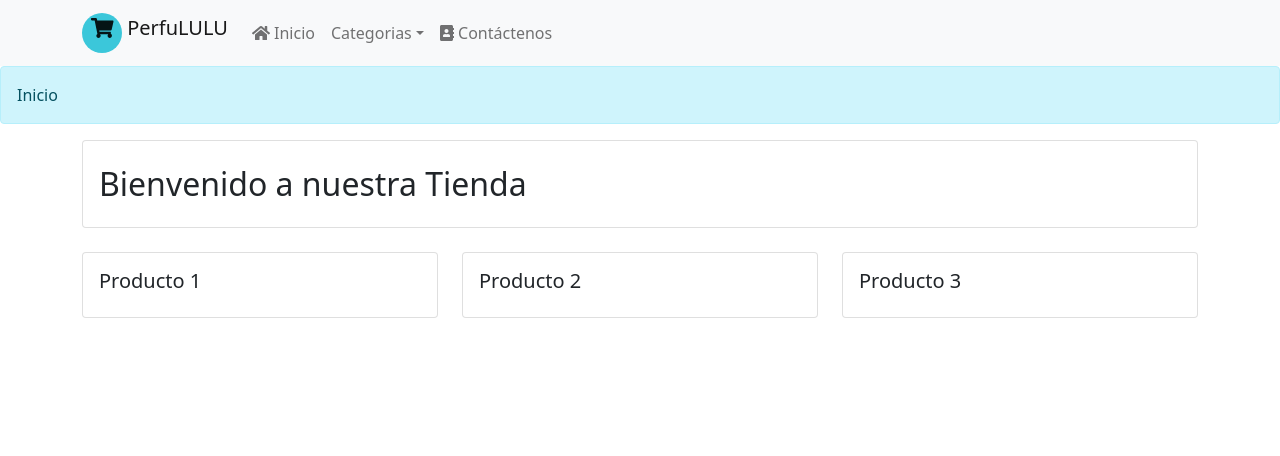
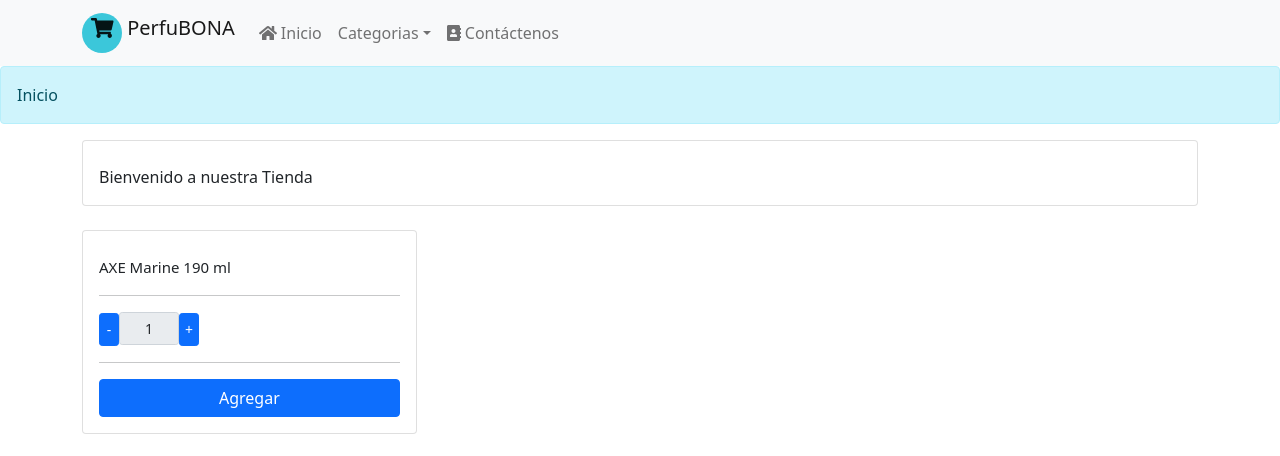
Before and after one commit to emibona/idea-bonalumi, a React (Create React App) app: page / in a window 1280 px wide. Shown: the top 456 px of the page. Built offline with nearby package versions, Linux system fonts and the light colour scheme.

Commit message:
se agrega contador de productos

```diff
--- a/package.json
+++ b/package.json
@@ -14,6 +14,7 @@
     "react-bootstrap": "^2.0.0-beta.4",
     "react-dom": "^17.0.2",
     "react-scripts": "4.0.3",
+    "sweetalert2": "^11.1.2",
     "web-vitals": "^1.0.1"
   },
   "scripts": {
--- a/src/components/CartWidget.js
+++ b/src/components/CartWidget.js
@@ -7,7 +7,7 @@ const CartWidget = () => {
     <div>
         <div className="dot">
             <FontAwesomeIcon icon={faShoppingCart} />
-        </div> PerfuLULU
+        </div> PerfuBONA
     </div>)
 };
 
--- /dev/null
+++ b/src/components/ItemCount.js
@@ -0,0 +1,58 @@
+import React, { useState } from "react";
+import { Container, Card, Row, Col, Form, Button } from "react-bootstrap";
+import Swal from 'sweetalert2';
+
+const ItemCount = ({ stock, initial, onAdd }) => {
+  const [count, setCount] = useState(parseInt(initial));
+  const [disponible, setDisponible] = useState(parseInt(stock));
+  const [producto, setProducto] = useState('AXE Marine 190 ml');
+
+  const incrementar = () => {
+    if (count < disponible) {
+      setCount(count + 1);
+    } else {
+      Swal.fire({
+        title: 'Disponible',
+        text: 'Ha superado la cantidad disponible',
+        icon: 'error',
+        confirmButtonText: 'Aceptar'
+      })
+    }
+  };
+
+  const decrementar = () => {
+    if (count > 1) {
+      setCount(count - 1);
+    } else {
+      return false;
+    }
+  };
+
+  return (
+    <div>
+      <Container>
+        <Row>
+          <Col>
+            <Card style={{ width: "30%" }}>
+              <Card.Body>
+                <Card.Title></Card.Title>
+                <Card.Text>
+                  <span className="h3">{producto}</span>
+                  <hr />
+                  <Button variant="primary" className="linea button" size="sm" onClick={decrementar}>-</Button>
+                  <Form.Control type="text" className="linea input" size="sm" value={count} readOnly="readonly" min="0" />
+                  <Button variant="primary" className="linea button" size="sm" onClick={incrementar}>+</Button>
+                  <hr></hr>
+                  <div className="d-grid gap-2">
+                  <Button variant="primary" onClick={onAdd}>Agregar</Button>
+                  </div>
+                </Card.Text>
+              </Card.Body>
+            </Card>
+          </Col>
+        </Row>
+      </Container>
+    </div>
+  );
+};
+export default ItemCount;
--- a/src/components/ItemListContainer.js
+++ b/src/components/ItemListContainer.js
@@ -1,8 +1,22 @@
 import React from "react";
 import { Container, Card, Row, Col } from "react-bootstrap";
+import ItemCount from './ItemCount';
+import Swal from 'sweetalert2';
 
 const ItemListContainer = ({ greeting }) => {
+
+  const onAdd = ()=> {
+    //alert('Producto agregado');
+    Swal.fire({
+      title: 'Item Agregado',
+      text: `Se agregó el producto a su carrito`,
+      icon: 'success',
+      confirmButtonText: 'Aceptar'
+    })
+  }
+
   return (
+    <div>
     <Container>
       <Row>
         <Col>
@@ -10,40 +24,16 @@ const ItemListContainer = ({ greeting }) => {
             <Card.Body>
               <Card.Title></Card.Title>
               <Card.Text>
-                <h2>{greeting}</h2>
+                {greeting}
               </Card.Text>
             </Card.Body>
           </Card>
         </Col>
       </Row>
-      <br />
-      <Row>
-        <Col>
-          <Card style={{ Width: "90%" }}>
-            <Card.Body>
-              <Card.Title>Producto 1</Card.Title>
-              <Card.Text></Card.Text>
-            </Card.Body>
-          </Card>
-        </Col>
-        <Col>
-          <Card style={{ Width: "90%" }}>
-            <Card.Body>
-              <Card.Title>Producto 2</Card.Title>
-              <Card.Text></Card.Text>
-            </Card.Body>
-          </Card>
-        </Col>
-        <Col>
-          <Card style={{ Width: "90%" }}>
-            <Card.Body>
-              <Card.Title>Producto 3</Card.Title>
-              <Card.Text></Card.Text>
-            </Card.Body>
-          </Card>
-        </Col>
-      </Row>
     </Container>
+    <br></br>
+    <ItemCount stock="5" initial="1" onAdd={onAdd} />
+  </div>
   );
 };
 
--- a/src/components/NavBar.js
+++ b/src/components/NavBar.js
@@ -1,4 +1,4 @@
-import React from 'react';
+import React, {useState} from 'react';
 import { Container, Nav, Navbar, NavDropdown, Alert } from 'react-bootstrap';
 import { faHome, faAddressBook, faSoap, faSprayCan, faTooth, faMedkit } from "@fortawesome/free-solid-svg-icons";
 import { FontAwesomeIcon } from "@fortawesome/react-fontawesome";
@@ -6,6 +6,9 @@ import CartWidget from './CartWidget';
 
 
 const NavBar = () => {
+
+  const [seccion, setSeccion] = useState('Inicio');
+
   return (<div>
     <Navbar bg="light" expand="lg">
   <Container>
@@ -17,23 +20,18 @@ const NavBar = () => {
       <Nav className="me-auto">
         <Nav.Link href="/"><FontAwesomeIcon icon={faHome} /> Inicio</Nav.Link>
         <NavDropdown title="Categorias" id="basic-nav-dropdown">
-          <NavDropdown.Item onClick={ () => SelectSeccion('Categoria > Desodorante') }><FontAwesomeIcon icon={faSprayCan} /> Desodorantes</NavDropdown.Item>
-          <NavDropdown.Item onClick={ () => SelectSeccion('Categoria > Jabones') }><FontAwesomeIcon icon={faSoap} /> Jabones</NavDropdown.Item>
-          <NavDropdown.Item onClick={ () => SelectSeccion('Categoria > Cuidado Dental') }><FontAwesomeIcon icon={faTooth} /> Cuidado Dental</NavDropdown.Item>
-          <NavDropdown.Item onClick={ () => SelectSeccion('Categoria > Labiales') }><FontAwesomeIcon icon={faMedkit} /> Botiquín</NavDropdown.Item>
+          <NavDropdown.Item onClick={ () => setSeccion('Categoria > Desodorante') }><FontAwesomeIcon icon={faSprayCan} /> Desodorantes</NavDropdown.Item>
+          <NavDropdown.Item onClick={ () => setSeccion('Categoria > Jabones') }><FontAwesomeIcon icon={faSoap} /> Jabones</NavDropdown.Item>
+          <NavDropdown.Item onClick={ () => setSeccion('Categoria > Cuidado Dental') }><FontAwesomeIcon icon={faTooth} /> Cuidado Dental</NavDropdown.Item>
+          <NavDropdown.Item onClick={ () => setSeccion('Categoria > Botiquín') }><FontAwesomeIcon icon={faMedkit} /> Botiquín</NavDropdown.Item>
         </NavDropdown>
-        <Nav.Link onClick={ () => SelectSeccion('Contáctenos') }><FontAwesomeIcon icon={faAddressBook} /> Contáctenos</Nav.Link>
+        <Nav.Link onClick={ () => setSeccion('Contáctenos') }><FontAwesomeIcon icon={faAddressBook} /> Contáctenos</Nav.Link>
       </Nav>
     </Navbar.Collapse>
   </Container>
 </Navbar>
-<Alert variant="info" id="info-seccion">Inicio</Alert>
+<Alert variant="info" id="info-seccion">{ seccion }</Alert>
   </div>);
 };
 
-const  SelectSeccion = (seccion) => {
-  document.getElementById('info-seccion').innerHTML = seccion;
-  console.log(seccion);
-}
-
 export default NavBar;
--- a/src/style.css
+++ b/src/style.css
@@ -8,3 +8,23 @@
   top: 50%;
   left: 50%;
 }
+
+.h3{
+  font-size: 15px;
+}
+
+.linea
+{
+  display: inline;
+}
+
+.input{
+  width: 60px;
+  padding: 5px;
+  text-align: center;
+}
+.button{
+  text-align: center;
+  width: 20px;
+  padding: 5px;
+}
```
Also changed, not shown: 2 other files (tests, documents, lock files or other folders).
